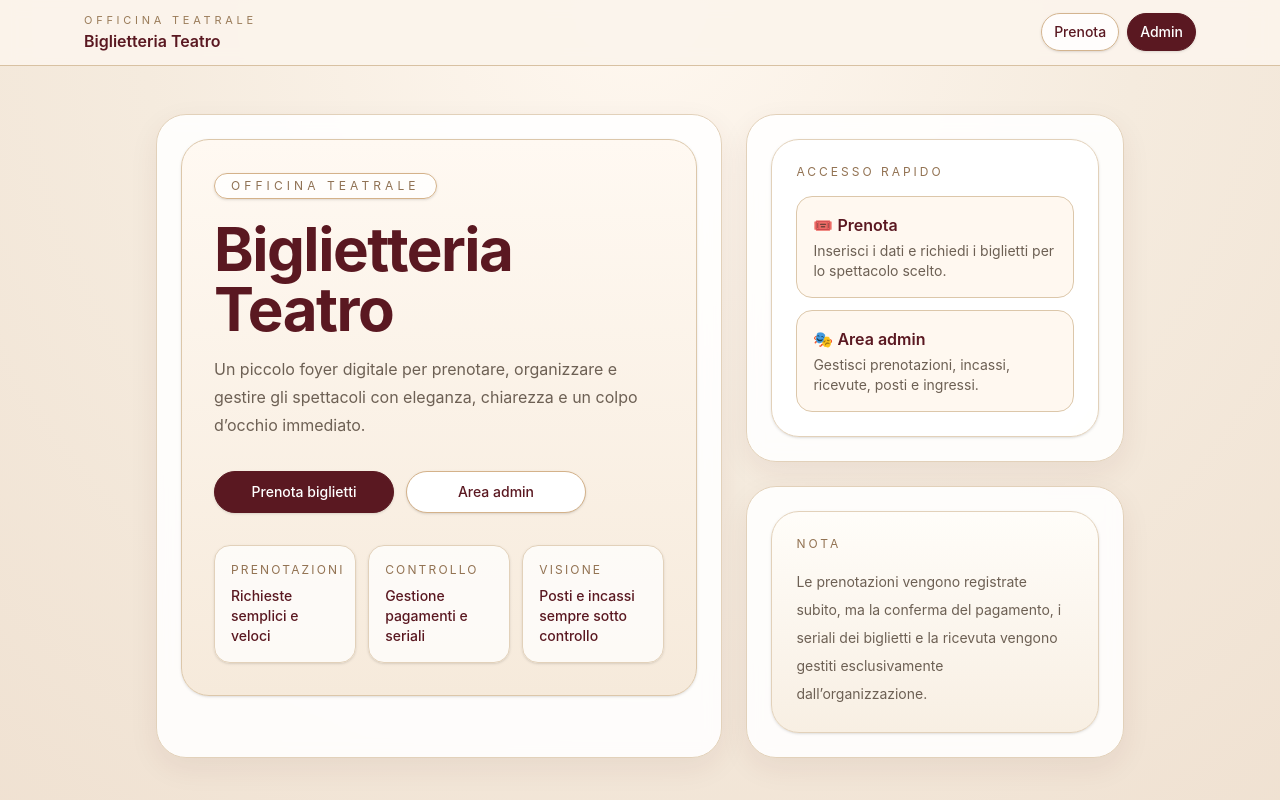
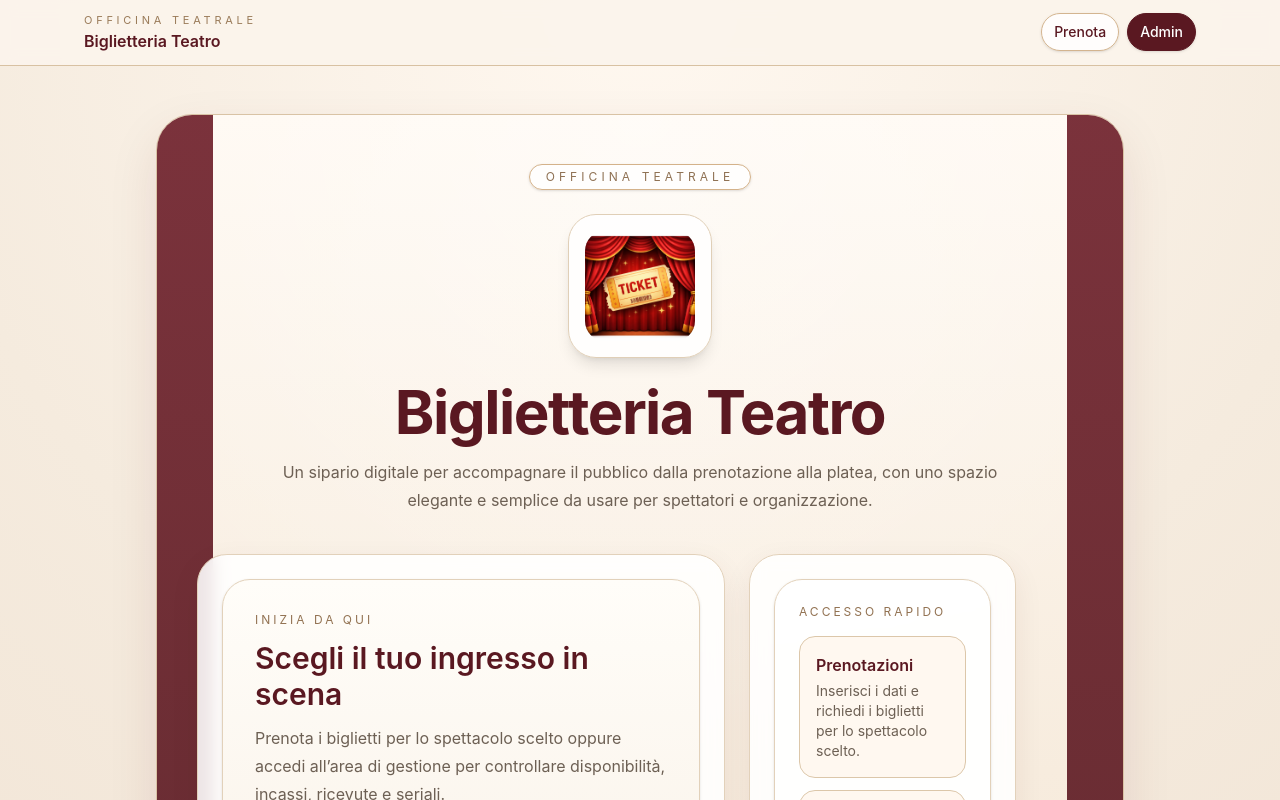
Before and after one commit to liberamint/biglietteria-teatro, a Next.js app: page / in a window 1280 px wide. Shown: the top 800 px of the page. Built offline with nearby package versions, Linux system fonts and the light colour scheme.

Commit message:
home ancora piu scenica

```diff
--- a/app/page.tsx
+++ b/app/page.tsx
@@ -1,3 +1,4 @@
+import Image from 'next/image';
 import Link from 'next/link';
 import { Container, PageShell, Card, CardContent, Button } from '@/components/ui';
 
@@ -5,63 +6,101 @@ export default function HomePage() {
   return (
     <PageShell>
       <Container>
-        <div className="mx-auto max-w-5xl px-2 pt-8 sm:pt-12">
-          <div className="grid gap-6 lg:grid-cols-[1.2fr_0.8fr]">
-            <Card className="overflow-hidden">
-              <CardContent>
-                <div className="rounded-[28px] border border-[#dcc7aa] bg-[linear-gradient(180deg,#fff9f2_0%,#f6eadb_100%)] p-6 shadow-sm sm:p-8">
+        <div className="mx-auto max-w-6xl px-2 pt-8 sm:pt-12">
+          <div className="relative overflow-hidden rounded-[36px] border border-[#d9c3a5] bg-[linear-gradient(180deg,#fff9f2_0%,#f7ecde_50%,#f2e2d0_100%)] shadow-[0_20px_50px_rgba(90,24,33,0.10)]">
+            <div className="absolute inset-0 bg-[radial-gradient(circle_at_top,#ffffff70_0%,transparent_45%)]" />
+
+            <div className="absolute left-0 top-0 h-full w-10 bg-[linear-gradient(180deg,#6c1c27_0%,#4d141b_100%)] opacity-90 sm:w-14" />
+            <div className="absolute right-0 top-0 h-full w-10 bg-[linear-gradient(180deg,#6c1c27_0%,#4d141b_100%)] opacity-90 sm:w-14" />
+
+            <div className="relative px-5 py-8 sm:px-10 sm:py-12">
+              <div className="mx-auto max-w-5xl">
+                <div className="text-center">
                   <div className="inline-block rounded-full border border-[#d4b28a] bg-white/80 px-4 py-1 text-xs uppercase tracking-[0.34em] text-[#8f7153] shadow-sm">
                     Officina Teatrale
                   </div>
 
-                  <h1 className="mt-5 text-4xl font-bold tracking-tight text-[#5a1821] sm:text-5xl lg:text-6xl">
+                  <div className="mx-auto mt-6 flex justify-center">
+                    <div className="rounded-[28px] border border-[#e0cfb7] bg-white/85 p-4 shadow-lg">
+                      <Image
+                        src="/icon.png"
+                        alt="Icona Biglietteria Teatro"
+                        width={110}
+                        height={110}
+                        className="h-[90px] w-[90px] rounded-[20px] object-cover sm:h-[110px] sm:w-[110px]"
+                        priority
+                      />
+                    </div>
+                  </div>
+
+                  <h1 className="mt-6 text-4xl font-bold tracking-tight text-[#5a1821] sm:text-5xl lg:text-6xl">
                     Biglietteria Teatro
                   </h1>
 
-                  <p className="mt-4 max-w-2xl text-sm leading-7 text-[#6d6054] sm:text-base">
-                    Un piccolo foyer digitale per prenotare, organizzare e gestire
-                    gli spettacoli con eleganza, chiarezza e un colpo d’occhio immediato.
+                  <p className="mx-auto mt-4 max-w-3xl text-sm leading-7 text-[#6d6054] sm:text-base">
+                    Un sipario digitale per accompagnare il pubblico dalla prenotazione
+                    alla platea, con uno spazio elegante e semplice da usare per spettatori
+                    e organizzazione.
+                  </p>
+                </div>
+
+                <div className="mt-10 grid gap-6 lg:grid-cols-[1.2fr_0.8fr]">
+                  <Card className="bg-white/82">
+                    <CardContent>
+                      <div className="rounded-[28px] border border-[#e2d1ba] bg-[linear-gradient(180deg,#fffdf9_0%,#f8efe3_100%)] p-6 shadow-sm sm:p-8">
+                        <div className="text-xs uppercase tracking-[0.25em] text-[#927252]">
+                          Inizia da qui
+                        </div>
+
+                        <h2 className="mt-3 text-2xl font-semibold text-[#5a1821] sm:text-3xl">
+                          Scegli il tuo ingresso in scena
+                        </h2>
+
+                        <p className="mt-3 text-sm leading-7 text-[#6d6054] sm:text-base">
+                          Prenota i biglietti per lo spettacolo scelto oppure accedi
+                          all’area di gestione per controllare disponibilità, incassi,
+                          ricevute e seriali.
                         </p>
 
                         <div className="mt-8 flex flex-col gap-3 sm:flex-row">
                           <Link href="/prenota" className="w-full sm:w-auto">
-                      <Button className="w-full sm:min-w-[180px]">
-                        Prenota biglietti
+                            <Button className="w-full sm:min-w-[200px]">
+                              🎟️ Prenota biglietti
                             </Button>
                           </Link>
 
                           <Link href="/admin" className="w-full sm:w-auto">
-                      <Button variant="outline" className="w-full sm:min-w-[180px]">
-                        Area admin
+                            <Button variant="outline" className="w-full sm:min-w-[200px]">
+                              🎭 Area admin
                             </Button>
                           </Link>
                         </div>
 
                         <div className="mt-8 grid gap-3 sm:grid-cols-3">
-                    <div className="rounded-2xl border border-[#e2d1ba] bg-white/75 px-4 py-4 shadow-sm">
+                          <div className="rounded-2xl border border-[#e2d1ba] bg-white/80 px-4 py-4 shadow-sm">
                             <div className="text-xs uppercase tracking-[0.18em] text-[#927252]">
-                        Prenotazioni
+                              Prenota
                             </div>
                             <div className="mt-2 text-sm font-medium text-[#5a1821]">
-                        Richieste semplici e veloci
+                              Richiesta semplice e rapida
                             </div>
                           </div>
 
-                    <div className="rounded-2xl border border-[#e2d1ba] bg-white/75 px-4 py-4 shadow-sm">
+                          <div className="rounded-2xl border border-[#e2d1ba] bg-white/80 px-4 py-4 shadow-sm">
                             <div className="text-xs uppercase tracking-[0.18em] text-[#927252]">
-                        Controllo
+                              Controlla
                             </div>
                             <div className="mt-2 text-sm font-medium text-[#5a1821]">
-                        Gestione pagamenti e seriali
+                              Posti, pagamenti e ricevute
                             </div>
                           </div>
 
-                    <div className="rounded-2xl border border-[#e2d1ba] bg-white/75 px-4 py-4 shadow-sm">
+                          <div className="rounded-2xl border border-[#e2d1ba] bg-white/80 px-4 py-4 shadow-sm">
                             <div className="text-xs uppercase tracking-[0.18em] text-[#927252]">
-                        Visione
+                              Organizza
                             </div>
                             <div className="mt-2 text-sm font-medium text-[#5a1821]">
-                        Posti e incassi sempre sotto controllo
+                              Tutto in un solo spazio
                             </div>
                           </div>
                         </div>
@@ -70,9 +109,9 @@ export default function HomePage() {
                   </Card>
 
                   <div className="grid gap-6">
-              <Card>
+                    <Card className="bg-white/82">
                       <CardContent>
-                  <div className="rounded-[28px] border border-[#e2d1ba] bg-white/80 p-6 shadow-sm">
+                        <div className="rounded-[28px] border border-[#e2d1ba] bg-white/75 p-6 shadow-sm">
                           <div className="text-xs uppercase tracking-[0.25em] text-[#927252]">
                             Accesso rapido
                           </div>
@@ -81,7 +120,7 @@ export default function HomePage() {
                             <Link href="/prenota" className="block">
                               <div className="rounded-2xl border border-[#dcc7aa] bg-[#fff8f0] px-4 py-4 transition hover:bg-white">
                                 <div className="text-base font-semibold text-[#5a1821]">
-                            🎟️ Prenota
+                                  Prenotazioni
                                 </div>
                                 <div className="mt-1 text-sm text-[#6d6054]">
                                   Inserisci i dati e richiedi i biglietti per lo spettacolo scelto.
@@ -92,10 +131,10 @@ export default function HomePage() {
                             <Link href="/admin" className="block">
                               <div className="rounded-2xl border border-[#dcc7aa] bg-[#fff8f0] px-4 py-4 transition hover:bg-white">
                                 <div className="text-base font-semibold text-[#5a1821]">
-                            🎭 Area admin
+                                  Gestione amministrativa
                                 </div>
                                 <div className="mt-1 text-sm text-[#6d6054]">
-                            Gestisci prenotazioni, incassi, ricevute, posti e ingressi.
+                                  Controlla disponibilità, ricevute, ingressi e situazione economica.
                                 </div>
                               </div>
                             </Link>
@@ -104,17 +143,17 @@ export default function HomePage() {
                       </CardContent>
                     </Card>
 
-              <Card>
+                    <Card className="bg-white/82">
                       <CardContent>
                         <div className="rounded-[28px] border border-[#e2d1ba] bg-[linear-gradient(180deg,#fffdf9_0%,#f8efe3_100%)] p-6 shadow-sm">
                           <div className="text-xs uppercase tracking-[0.25em] text-[#927252]">
-                      Nota
+                            Nota di scena
                           </div>
 
                           <p className="mt-4 text-sm leading-7 text-[#6d6054]">
-                      Le prenotazioni vengono registrate subito, ma la conferma del pagamento,
-                      i seriali dei biglietti e la ricevuta vengono gestiti
-                      esclusivamente dall’organizzazione.
+                            Le prenotazioni vengono registrate subito, ma la conferma del
+                            pagamento, i seriali dei biglietti e la ricevuta vengono gestiti
+                            solo dall’organizzazione.
                           </p>
                         </div>
                       </CardContent>
@@ -122,6 +161,9 @@ export default function HomePage() {
                   </div>
                 </div>
               </div>
+            </div>
+          </div>
+        </div>
       </Container>
     </PageShell>
   );
```
Lines whose indentation alone changed are shown as unchanged.
